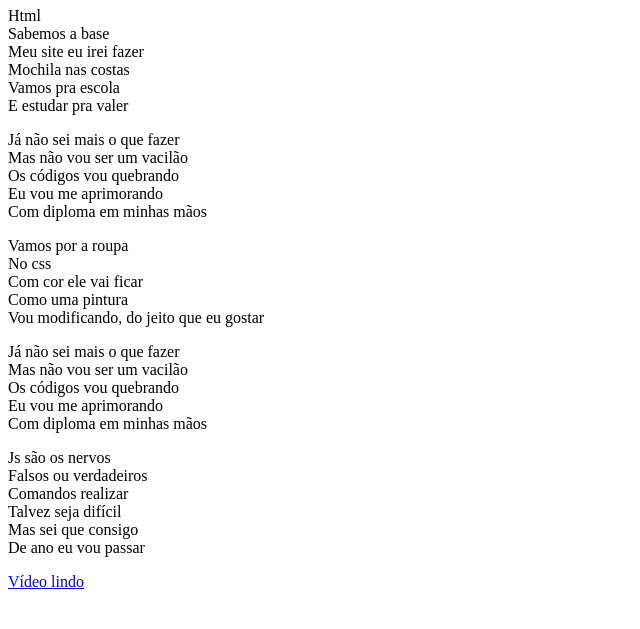
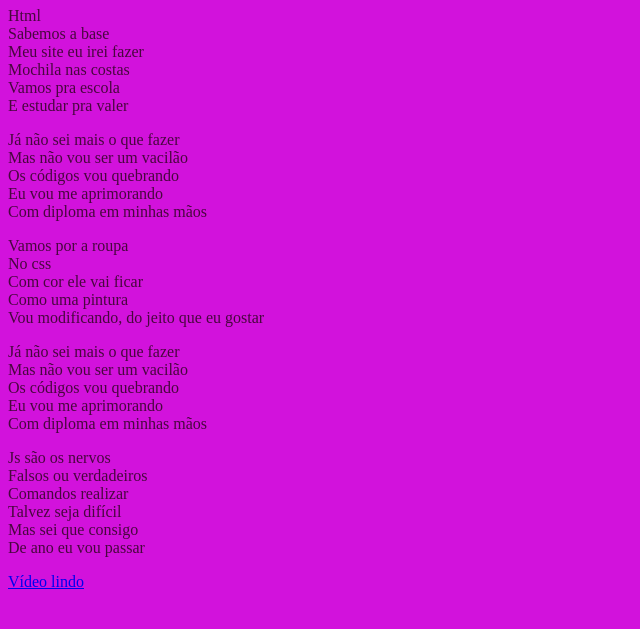
Before and after one commit to Vinicius-X/atv1, a plain HTML site: page index.html in a window 1280 px wide. Shown: the part 171-800 px from the top of the page, without its empty margins (0-640 px from the left). Drawn offline with Linux system fonts and the light colour scheme.

Commit message:
Add files via upload

```diff
--- a/index.html
+++ b/index.html
@@ -7,7 +7,7 @@
     <meta name="descripition" content= "Paródia sobre como criar um site">
     <meta name="keyboards" content="paródia,site,criar,você">
     <meta name="author" content="Maduuh">
-    <link rel="stylesheet" href="estilo.css">
+    <link rel="stylesheet" href="style.css">
 </head>
 <body>
     <h1>Home</h1>
```
Also changed, not shown: pagina2.html (+1 -0 lines).
